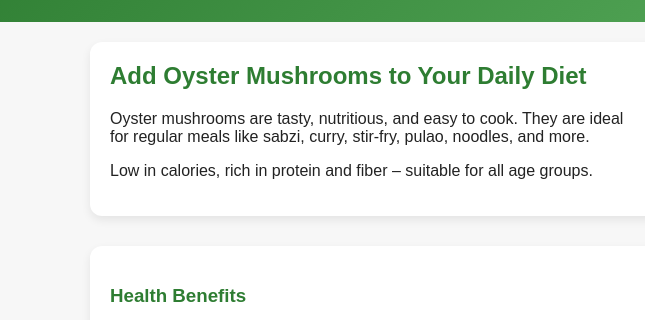
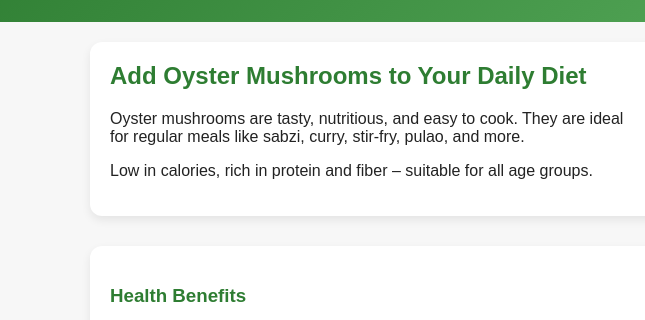
Before and after one commit to Hacker-Thor/sai-krupa-mushroom, a plain HTML site: page Index1.html in a window 1280 px wide. Shown: the part 117-437 px from the top of the page, 0-645 px from the left. Drawn offline with Linux system fonts and the light colour scheme.

Commit message:
Remove 'noodles' from meal suggestions

```diff
--- a/Index1.html
+++ b/Index1.html
@@ -117,7 +117,7 @@
         <h2>Add Oyster Mushrooms to Your Daily Diet</h2>
         <p>
           Oyster mushrooms are tasty, nutritious, and easy to cook. They are ideal
-          for regular meals like sabzi, curry, stir-fry, pulao, noodles, and more.
+          for regular meals like sabzi, curry, stir-fry, pulao, and more.
         </p>
         <p>
           Low in calories, rich in protein and fiber – suitable for all age groups.
```
